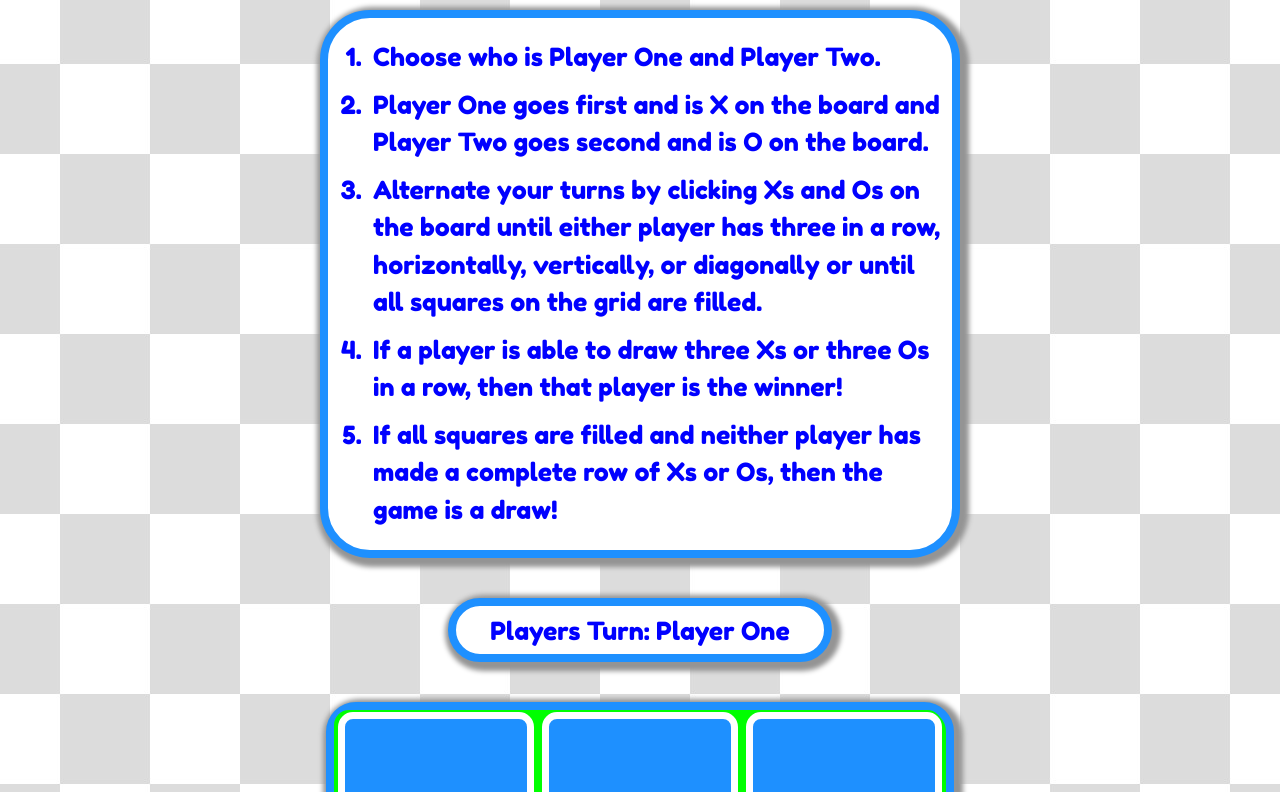
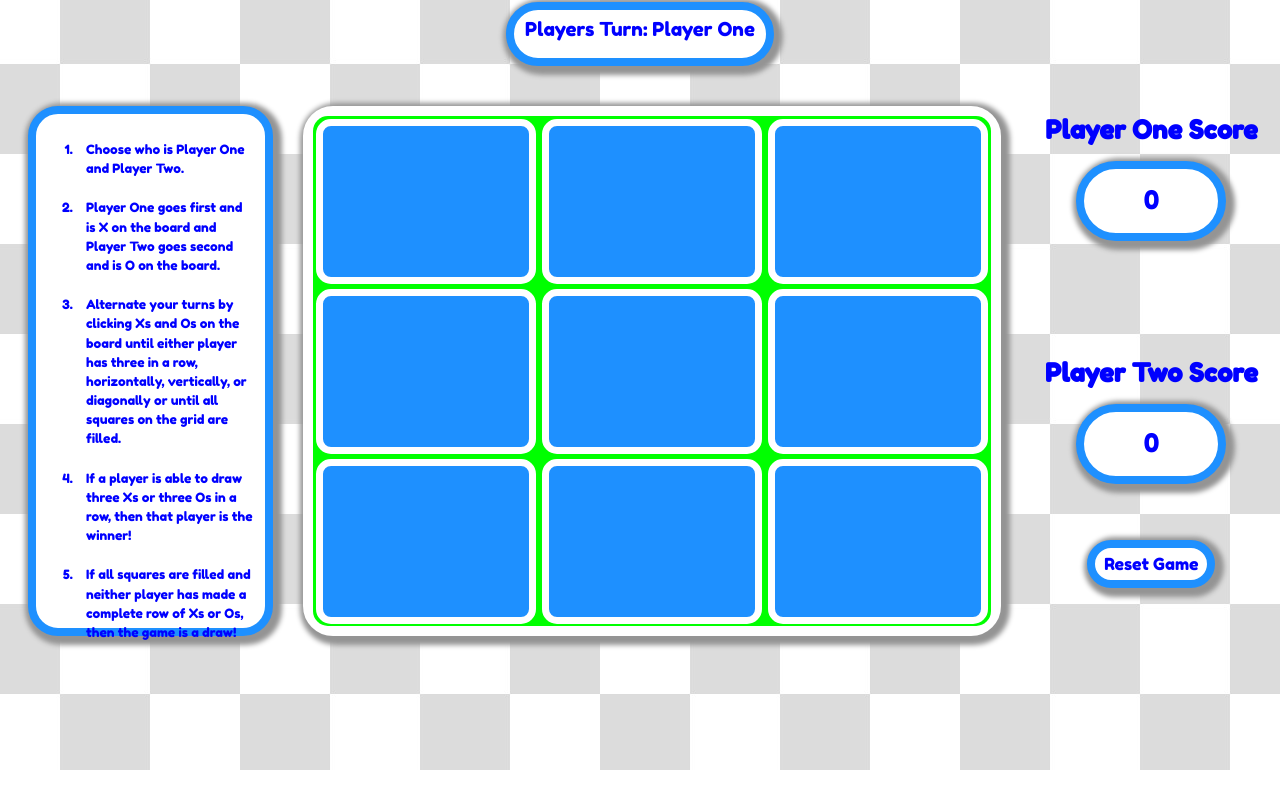
Before and after one commit to McNeill2019/tic-tac-toe, a plain HTML site: page index.html in a window 1280 px wide. Shown: the part 206-998 px from the top of the page. After the commit the page ends 976 px from the top, so only its background shows below. Drawn offline with Linux system fonts and the light colour scheme.

Commit message:
changes to tic tac toe layout

```diff
--- a/css/style.css
+++ b/css/style.css
@@ -7,15 +7,19 @@
 body {
 background: url("../images/background.jpg");
 font-family: 'Fredoka One', cursive;
-/* background-color: red; */
 color: blue;
-width: 80vw;
-margin: 0 auto;
-height: 180vh;
+height: 120vh;
+}
+
+.mastercontainer{
+ display: flex;
+ flex-direction: row;
 }
 
 .image {
-width: 35vw;
+display: block;
+margin: 0 auto;
+width: 25vw;
 height:20vh;
 }
 
@@ -32,25 +36,25 @@ margin: 0;
 .instructionsContainer{
 background-color: white;
 color: blue;
-border: 10px solid white;
 line-height: 1.5;
-margin: 0 auto;
 border: 8px solid #1E90FF;
-width: 50vw;
-border-radius: 50px;
+border-radius:30px;
 box-shadow: 3px 3px 5px 6px #949494;
+height: 530px;
+margin-left: 20px;
+flex: 25%;
 }
 
 li {
 text-align: left;
-font-size: 25px;
-padding: 5px;
+font-size: 1vw;
+padding: 10px;
 }
 /* ********* */
 .players {
   height: 8vh;
   background-color: white;
-  width: 30vw;
+  width: 21vw;
   margin: 5vh auto;
   border: 8px solid #1E90FF;
   border-radius: 50px;
@@ -61,50 +65,55 @@ padding: 5px;
 
 #mainContainer {
 border: 10px solid white;
-height: 70.9vh;
-width: 49vw;
-margin: 0 auto;
-border: 8px solid #1E90FF;
+display: flex;
+flex-direction: column;
+flex: 50%;
+height: 530px;
 border-radius: 30px;
 box-shadow: 3px 3px 5px 6px #949494;
 background-color: lime;
+margin: 0 30px;
 }
 
 .innerContainer1, .innerContainer2, .innerContainer3 {
-
+flex: 100%;
+height: 170px;
+display: flex;
+flex-direction: row;
 background-color: lime;
-height: 23vh;
-width: 47.5vw;
 border-radius: 15px;
 }
 
 .topLine1, .topLine2 , .topLine3 , .midLine1 , .midLine2 , .midLine2, .midLine3, .bottomLine1 , .bottomLine2 , .bottomLine3 {
-
 background-color: #1E90FF;
-display: inline-block;
 border: 7px solid white;
-height: 22vh;
-width: 15.3vw;
-margin-left: 0.3vw;
-margin-top: 0.3vh;
 border-radius: 15px;
+height: 165px;
+width: 220px;
+margin: 3px;
 }
 
 
 p {
   text-align: center;
   display: table;
-  font-size: 60px;
+  font-size: 2vw;
   margin: 6vh auto;
   color: white;
 }
 
+#playerOneScore, #playerTwoScore {
+  font-size: 2vw;
+  margin: 5px auto;
+  line-height: 2;
+  color: blue;
+}
+
 #winner {
-  font-size: 25px;
+  font-size: 1.5vw;
   margin: auto;
   line-height: 2;
   color: blue;
-
 }
 
 .topLine1:hover {
@@ -143,28 +152,21 @@ p {
   opacity: 0.5;
 }
 
-h2 {
- margin: 0;
+h1 {
+  padding: 1vh;
+  text-align: center;
+  font-size: 2vw;
+  margin: 0;
 }
 
-div h1, div h2 {
-  padding: 1vh;
-  text-align: center;
+.scorecontainer {
+  display: flex;
+  flex-direction: column;
+  flex: 25%;
 }
 
-div h1 {
-  font-size: 50px;
-}
-
-div h2 {
-  font-size: 35px;
-}
-
-.cat {
-  margin: 2vh auto;
-  display: flex;
-  justify-content: space-between;
-  width: 47.3vw;
+.playerscoremiddle {
+ flex-basis: 100px;
 }
 
 .playerScore {
@@ -172,8 +174,8 @@ div h2 {
 
 .playerScoreBox {
 border: 8px solid #1E90FF;
-width: 19vh;
-height: 12vh;
+width: 150px;
+height: 80px;
 background: white;
 color: #1E90FF;
 margin: 1vh auto;
@@ -181,22 +183,16 @@ border-radius: 60px;
 box-shadow: 3px 3px 5px 6px #949494;
 }
 
-#playerOneScore, #playerTwoScore {
-  color: blue;
-  text-align: center;
-  margin: 0 auto;
-}
-
 button {
   display: block;
-  width: 25vw;
+  width: 10vw;
   height: 6vh;
   margin: 2vh auto;
   font-family: 'Fredoka One', cursive;
   color: blue;
   background-color: white;
   border-radius: 120px;
-  font-size: 20px;
+  font-size: 1.3vw;
   border: 8px solid #1E90FF;
   box-shadow: 3px 3px 5px 6px #949494;
 }
--- a/index.html
+++ b/index.html
@@ -15,15 +15,17 @@
   <body>
 <div id="wallpaper">
 
-  <header>
 
-      <div class="innerHeader1">
+<img class="image" src="images/kisspng-logo-tic-tac-ultimate-tic-tac-toe-font-game-logo-5ac438cc956539.2794858415228090366119 (4).png" alt="Tic Tac Toe Logo">
 
-      <img class="image" src="images/kisspng-logo-tic-tac-ultimate-tic-tac-toe-font-game-logo-5ac438cc956539.2794858415228090366119 (4).png" alt="Tic Tac Toe Logo">
+<div class="players">
 
-      </div>
+  <p class="playersTurn1" id="winner" >Players Turn: <span>Player One</span></p>
+
+</div>
 
 
+<div class = "mastercontainer">
 
 <div class="instructionsContainer">
 
@@ -35,14 +37,6 @@
       <li>If all squares are filled and neither player has made a complete row of Xs or Os, then the game is a draw!</li>
     </ol>
 </div>
-
-<div class="players">
-
-  <p class="playersTurn1" id="winner" >Players Turn: <span>Player One</span></p>
-
-</div>
-
-</header>
 
 <div id="mainContainer">
 
@@ -78,17 +72,11 @@
 
 </div>
 
-<div>
-
-    <p class="winnerAlert "id="winner"></p>
-
-</div>
-
-<div class="cat">
+<div class="scorecontainer">
 
   <div class="playerScore">
 
-    <h2>Player One Score</h2>
+    <h1>Player One Score</h1>
 
     <div class="playerScoreBox">
 
@@ -98,9 +86,11 @@
 
   </div>
 
+  <div class="playerscoremiddle"></div>
+
   <div class="playerScore">
 
-    <h2>Player Two Score</h2>
+    <h1>Player Two Score</h1>
 
     <div class="playerScoreBox">
 
@@ -110,13 +100,26 @@
 
   </div>
 
+  <div>
+
+      <p class="winnerAlert "id="winner"></p>
+
+  </div>
+
+  <div id="winner">
+
+    <button type="button">Reset Game</button>
+
+  </div>
+
 </div>
 
-<div id="winner">
+</div>
 
-  <button type="button">Reset Game</button>
 
-</div>
+
+
+
 
 <script src="js/jquery.js"></script>
 <script src="js/main.js"></script>
--- a/js/main.js
+++ b/js/main.js
@@ -12,7 +12,7 @@ var $box9 = $(".bottomLine3");
 
 var $playerPrompt = $("span");
 var $par = $("<p></p>");
-$par.css("font-size", "40px");
+$par.css("font-size", "2vw");
 $par.css("margin", "1px, 0px, 1px, 0px");
 $par.css("color", "blue");
 $par.css("background-color", "white");
@@ -41,6 +41,8 @@ $('.box').on('click', function() {
     if ( player ) {
       // update the current box with player x symbol.
       var $p = $("<p></p>");
+      $p.css("font-size", "3vw");
+      $p.css("vertical-align", "center");
       $p.html("X");
       $(this).append($p);
       $playerPrompt.html("Player Two");
@@ -48,7 +50,10 @@ $('.box').on('click', function() {
 
     } else {
       var $p = $("<p></p>");
+      $p.css("font-size", "3vw");
+      $p.css("vertical-align", "center");
       $p.html("0");
+      $p.css("font-size", "3vw")
       $(this).append($p);
       $playerPrompt.html("Player One");
       winningCombos()
@@ -70,9 +75,9 @@ $("button").on('click', function() {
 
 $("button").on('click', function() {
  $par.html("");
- $par.css("border", "none");
- $par.css("background-color", "transparent");
- $par.css("box-shadow", "none");
+ $par.css("display", "none");
+ // $par.css("background-color", "transparent");
+ // $par.css("box-shadow", "none");
  player = true; // re-setting to true so always starts with player one.
  console.log("player", player);
 
@@ -116,7 +121,7 @@ for (var i = 0; i < winningCombinations.length; i++) {
 
   if (innerArr.join("") === "XXX") {
     console.log('WINNER FOR XXX');
-
+      $par.css("display", "block");
       $par.css("background-color", "white");
       $par.css("border-radius", "50px");
       $par.css("border", "8px solid #1E90FF");
@@ -129,6 +134,7 @@ for (var i = 0; i < winningCombinations.length; i++) {
   } else if (innerArr.join("") === "000") {
 
       console.log('WINNER FOR 000');
+      $par.css("display", "block");
       $par.css("background-color", "white");
       $par.css("border-radius", "50px");
       $par.css("border", "8px solid #1E90FF");
@@ -145,6 +151,7 @@ for (var i = 0; i < winningCombinations.length; i++) {
   } else {
       // The game is a draw
       console.log('The game is a draw');
+      $par.css("display", "block");
       $par.css("background-color", "white");
       $par.css("border-radius", "50px");
       $par.css("border", "8px solid #1E90FF");
```
